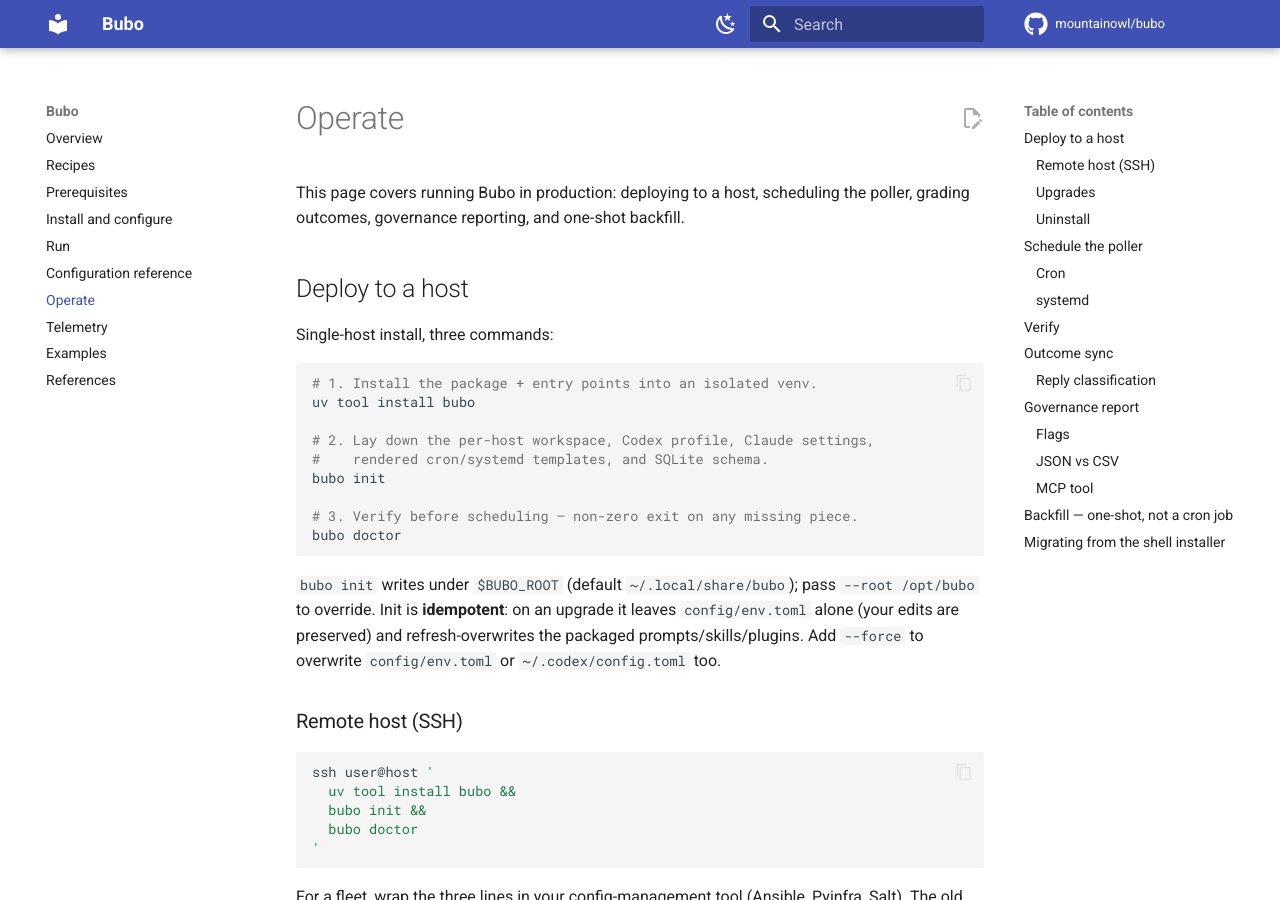
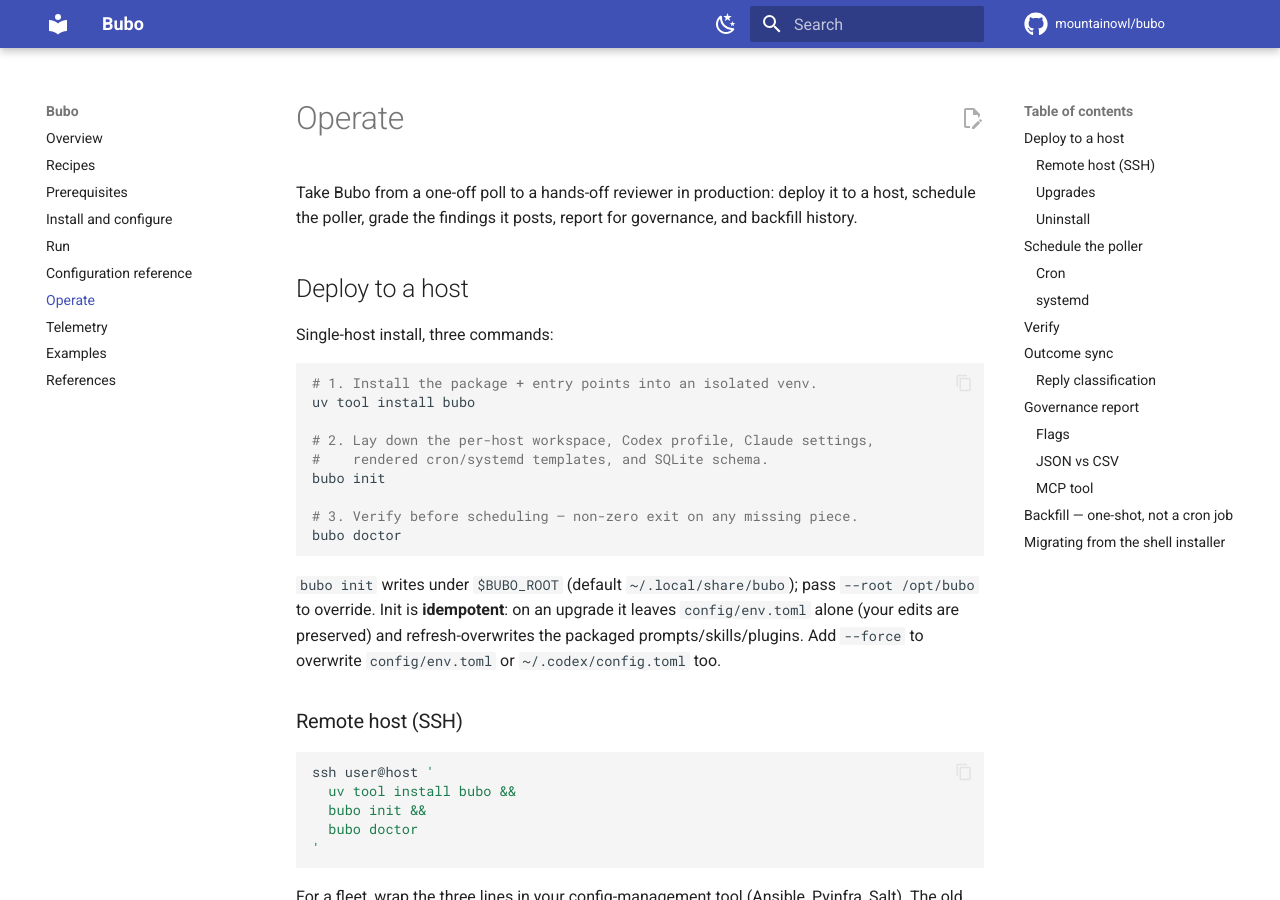
Before and after one commit to mountainowl/ai-code-review, an MkDocs documentation site: the page built from docs/operate.md, in a window 1280 px wide and 900 px high. Built offline with MkDocs 1.6.1 and Material for MkDocs 9.7.7, drawn with Linux system fonts in a browser that asks for light colours; comment, search, counter and statistics services are not loaded.

```diff
--- a/docs/operate.md
+++ b/docs/operate.md
@@ -1,7 +1,8 @@
 # Operate
 
-This page covers running Bubo in production: deploying to a host, scheduling
-the poller, grading outcomes, governance reporting, and one-shot backfill.
+Take Bubo from a one-off poll to a hands-off reviewer in production: deploy it
+to a host, schedule the poller, grade the findings it posts, report for
+governance, and backfill history.
 
 ## Deploy to a host
 
```
Also changed, not shown: README.md (+2 -2 lines), docs/prerequisites.md (+3 -2 lines), docs/run.md (+4 -0 lines).
